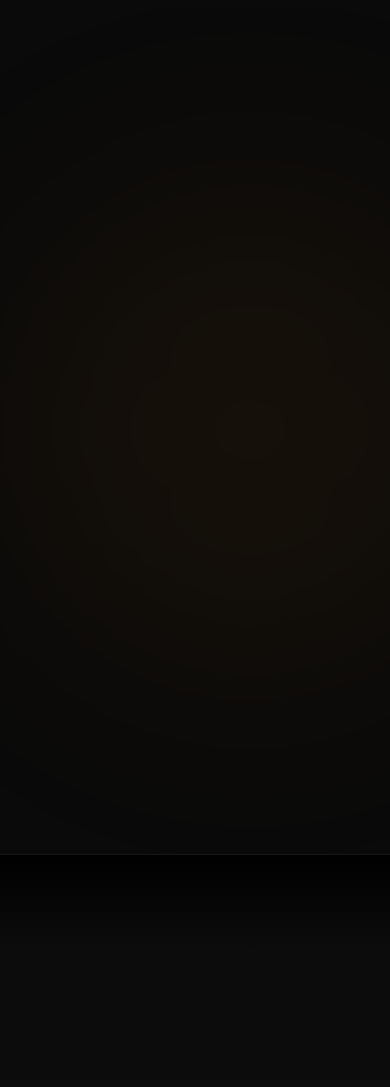
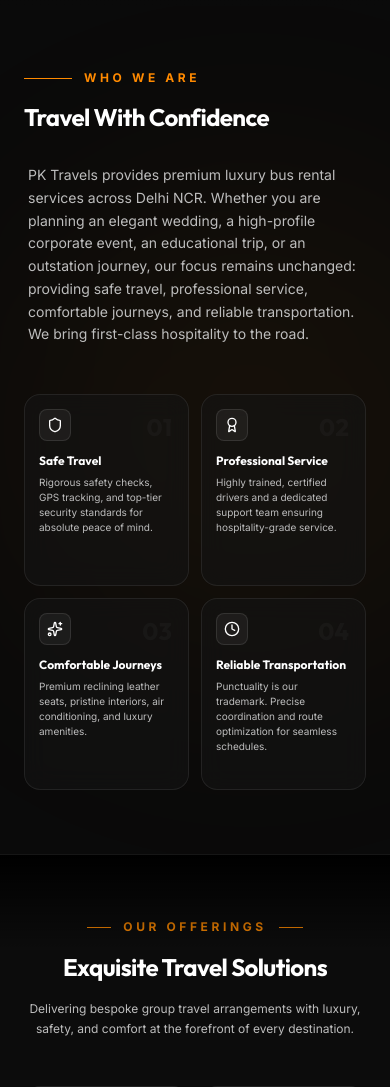
Before and after one commit to kapoor035/pktravels_website, a Next.js app: page / in a window 390 px wide. Shown: the part 838-1925 px from the top of the page. Built offline with nearby package versions, Linux system fonts and the light colour scheme; grey boxes are pictures that could not be loaded.

Commit message:
Fixed Mobile error that the text was not visible

```diff
--- a/src/components/About.tsx
+++ b/src/components/About.tsx
@@ -54,7 +54,8 @@
           {/* Section title */}
           <div className="lg:col-span-5">
             <motion.div
-              initial={isMobile ? false : { opacity: 0, x: -20 }}
+              initial={isMobile ? { opacity: 1, x: 0 } : { opacity: 0, x: -20 }}
+              animate={isMobile ? { opacity: 1, x: 0 } : undefined}
               whileInView={isMobile ? undefined : { opacity: 1, x: 0 }}
               viewport={isMobile ? undefined : { once: true, margin: "-100px" }}
               transition={{ duration: isMobile ? 0.45 : 0.6 }}
@@ -64,7 +65,8 @@
               <span className="text-xs font-bold text-gold tracking-[0.3em] uppercase">Who We Are</span>
             </motion.div>
             <motion.h2
-              initial={isMobile ? false : { opacity: 0, y: 20 }}
+              initial={isMobile ? { opacity: 1, y: 0 } : { opacity: 0, y: 20 }}
+              animate={isMobile ? { opacity: 1, y: 0 } : undefined}
               whileInView={isMobile ? undefined : { opacity: 1, y: 0 }}
               viewport={isMobile ? undefined : { once: true, margin: "-100px" }}
               transition={{ duration: isMobile ? 0.5 : 0.8, delay: isMobile ? 0.05 : 0.1 }}
@@ -77,7 +79,8 @@
           {/* Description */}
           <div className="lg:col-span-7 mt-2 lg:mt-6">
             <motion.p
-              initial={isMobile ? false : { opacity: 0, y: 20 }}
+              initial={isMobile ? { opacity: 1, y: 0 } : { opacity: 0, y: 20 }}
+              animate={isMobile ? { opacity: 1, y: 0 } : undefined}
               whileInView={isMobile ? undefined : { opacity: 1, y: 0 }}
               viewport={isMobile ? undefined : { once: true, margin: "-100px" }}
               transition={{ duration: isMobile ? 0.5 : 0.8, delay: isMobile ? 0.08 : 0.2 }}
@@ -99,7 +102,8 @@
             return (
               <motion.div
                 key={pillar.title}
-                initial={isMobile ? false : { opacity: 0, y: 30 }}
+                initial={isMobile ? { opacity: 1, y: 0 } : { opacity: 0, y: 30 }}
+                animate={isMobile ? { opacity: 1, y: 0 } : undefined}
                 whileInView={isMobile ? undefined : { opacity: 1, y: 0 }}
                 viewport={isMobile ? undefined : { once: true, margin: "-100px" }}
                 transition={{ duration: isMobile ? 0.45 : 0.6, delay: isMobile ? idx * 0.05 : idx * 0.1 }}
--- a/src/components/Fleet.tsx
+++ b/src/components/Fleet.tsx
@@ -84,7 +84,8 @@
           {/* Left Column: Image Container / Placeholder */}
           <div className="lg:col-span-7 flex flex-col justify-center">
             <motion.div
-              initial={isMobile ? false : { opacity: 0, scale: 0.95 }}
+              initial={isMobile ? { opacity: 1, scale: 1 } : { opacity: 0, scale: 0.95 }}
+              animate={isMobile ? { opacity: 1, scale: 1 } : undefined}
               whileInView={isMobile ? undefined : { opacity: 1, scale: 1 }}
               viewport={isMobile ? undefined : { once: true }}
               transition={{ duration: isMobile ? 0.5 : 0.8 }}
@@ -123,7 +124,8 @@
           {/* Right Column: Fleet Specs & Features */}
           <div className="lg:col-span-5 flex flex-col justify-between p-2">
             <motion.div
-              initial={isMobile ? false : { opacity: 0, x: 20 }}
+              initial={isMobile ? { opacity: 1, x: 0 } : { opacity: 0, x: 20 }}
+              animate={isMobile ? { opacity: 1, x: 0 } : undefined}
               whileInView={isMobile ? undefined : { opacity: 1, x: 0 }}
               viewport={isMobile ? undefined : { once: true }}
               transition={{ duration: isMobile ? 0.5 : 0.8, delay: isMobile ? 0.05 : 0.1 }}
@@ -162,7 +164,8 @@
 
             {/* Check Availability CTA */}
             <motion.div
-              initial={isMobile ? false : { opacity: 0, y: 15 }}
+              initial={isMobile ? { opacity: 1, y: 0 } : { opacity: 0, y: 15 }}
+              animate={isMobile ? { opacity: 1, y: 0 } : undefined}
               whileInView={isMobile ? undefined : { opacity: 1, y: 0 }}
               viewport={isMobile ? undefined : { once: true }}
               transition={{ duration: isMobile ? 0.45 : 0.6, delay: isMobile ? 0.08 : 0.2 }}
--- a/src/components/Gallery.tsx
+++ b/src/components/Gallery.tsx
@@ -316,7 +316,8 @@
                       {displayImages.map((img, displayIdx) => (
                         <motion.div
                           key={img.src}
-                          initial={isMobile ? false : { opacity: 0, y: 20 }}
+                          initial={isMobile ? { opacity: 1, y: 0 } : { opacity: 0, y: 20 }}
+                          animate={isMobile ? { opacity: 1, y: 0 } : undefined}
                           whileInView={isMobile ? undefined : { opacity: 1, y: 0 }}
                           viewport={isMobile ? undefined : { once: true }}
                           transition={{ duration: 0.6 }}
@@ -372,7 +373,8 @@
                     {displayImages.map((img, displayIdx) => (
                       <motion.div
                         key={img.src}
-                        initial={isMobile ? false : { opacity: 0, y: 20 }}
+                        initial={isMobile ? { opacity: 1, y: 0 } : { opacity: 0, y: 20 }}
+                        animate={isMobile ? { opacity: 1, y: 0 } : undefined}
                         whileInView={isMobile ? undefined : { opacity: 1, y: 0 }}
                         viewport={isMobile ? undefined : { once: true }}
                         transition={{ duration: isMobile ? 0.45 : 0.6 }}
@@ -444,7 +446,8 @@
                 {/* Homepage Preview View Button */}
                 {preview && validImages.length > 3 && (
                   <motion.div
-                    initial={isMobile ? false : { opacity: 0, y: 10 }}
+                    initial={isMobile ? { opacity: 1, y: 0 } : { opacity: 0, y: 10 }}
+                    animate={isMobile ? { opacity: 1, y: 0 } : undefined}
                     whileInView={isMobile ? undefined : { opacity: 1, y: 0 }}
                     viewport={isMobile ? undefined : { once: true }}
                     className="mt-2 sm:mt-6"
--- a/src/components/Hero.tsx
+++ b/src/components/Hero.tsx
@@ -68,8 +68,8 @@
         controlsList="nodownload nofullscreen noremoteplayback"
         preload="auto"
         onLoadedData={() => setVideoLoaded(true)}
-        initial={{ opacity: 0 }}
-        animate={{ opacity: videoLoaded ? 1 : 0 }}
+        initial={isMobile ? { opacity: 1 } : { opacity: 0 }}
+        animate={isMobile ? { opacity: 1 } : { opacity: videoLoaded ? 1 : 0 }}
         transition={{ duration: 1 }}
         className="absolute top-0 left-0 w-full h-full object-cover z-0 no-controls"
       >
@@ -78,7 +78,7 @@
 
       {/* Loader visual behind video to prevent layouts popping */}
       <AnimatePresence>
-        {!videoLoaded && (
+        {!videoLoaded && !isMobile && (
           <div className="absolute inset-0 bg-[#0A0A0A] flex items-center justify-center z-[1] skeleton-shimmer" />
         )}
       </AnimatePresence>
@@ -90,7 +90,7 @@
       <div className="relative z-20 max-w-5xl mx-auto px-6 text-center flex flex-col items-center justify-center h-full pt-12 sm:pt-16">
         <motion.div
           variants={containerVariants}
-          initial="hidden"
+          initial={isMobile ? "visible" : "hidden"}
           animate="visible"
           viewport={{ once: true }}
           className="flex flex-col items-center"
--- a/src/components/Services.tsx
+++ b/src/components/Services.tsx
@@ -72,7 +72,8 @@
         {/* Section Header */}
         <div className="text-center max-w-3xl mx-auto mb-12 sm:mb-20">
           <motion.div
-            initial={isMobile ? false : { opacity: 0, y: 15 }}
+            initial={isMobile ? { opacity: 1, y: 0 } : { opacity: 0, y: 15 }}
+            animate={isMobile ? { opacity: 1, y: 0 } : undefined}
             whileInView={isMobile ? undefined : { opacity: 1, y: 0 }}
             viewport={isMobile ? undefined : { once: true, margin: "-100px" }}
             transition={{ duration: isMobile ? 0.45 : 0.6 }}
@@ -84,7 +85,8 @@
           </motion.div>
 
           <motion.h2
-            initial={isMobile ? false : { opacity: 0, y: 20 }}
+            initial={isMobile ? { opacity: 1, y: 0 } : { opacity: 0, y: 20 }}
+            animate={isMobile ? { opacity: 1, y: 0 } : undefined}
             whileInView={isMobile ? undefined : { opacity: 1, y: 0 }}
             viewport={isMobile ? undefined : { once: true, margin: "-100px" }}
             transition={{ duration: isMobile ? 0.5 : 0.8, delay: isMobile ? 0.05 : 0.1 }}
@@ -94,7 +96,8 @@
           </motion.h2>
 
           <motion.p
-            initial={isMobile ? false : { opacity: 0, y: 20 }}
+            initial={isMobile ? { opacity: 1, y: 0 } : { opacity: 0, y: 20 }}
+            animate={isMobile ? { opacity: 1, y: 0 } : undefined}
             whileInView={isMobile ? undefined : { opacity: 1, y: 0 }}
             viewport={isMobile ? undefined : { once: true, margin: "-100px" }}
             transition={{ duration: isMobile ? 0.5 : 0.8, delay: isMobile ? 0.08 : 0.2 }}
@@ -114,7 +117,8 @@
             return (
               <motion.div
                 key={service.title}
-                initial={isMobile ? false : { opacity: 0, y: 30 }}
+                initial={isMobile ? { opacity: 1, y: 0 } : { opacity: 0, y: 30 }}
+                animate={isMobile ? { opacity: 1, y: 0 } : undefined}
                 whileInView={isMobile ? undefined : { opacity: 1, y: 0 }}
                 viewport={isMobile ? undefined : { once: true, margin: "-100px" }}
                 transition={{ duration: isMobile ? 0.45 : 0.6, delay: isMobile ? idx * 0.04 : idx * 0.08 }}
--- a/src/components/WhyChooseUs.tsx
+++ b/src/components/WhyChooseUs.tsx
@@ -74,7 +74,8 @@
             return (
               <motion.div
                 key={point.title}
-                initial={isMobile ? false : { opacity: 0, y: 20 }}
+                initial={isMobile ? { opacity: 1, y: 0 } : { opacity: 0, y: 20 }}
+                animate={isMobile ? { opacity: 1, y: 0 } : undefined}
                 whileInView={isMobile ? undefined : { opacity: 1, y: 0 }}
                 viewport={isMobile ? undefined : { once: true, margin: "-100px" }}
                 transition={{ duration: isMobile ? 0.45 : 0.6, delay: isMobile ? idx * 0.04 : idx * 0.08 }}
```
